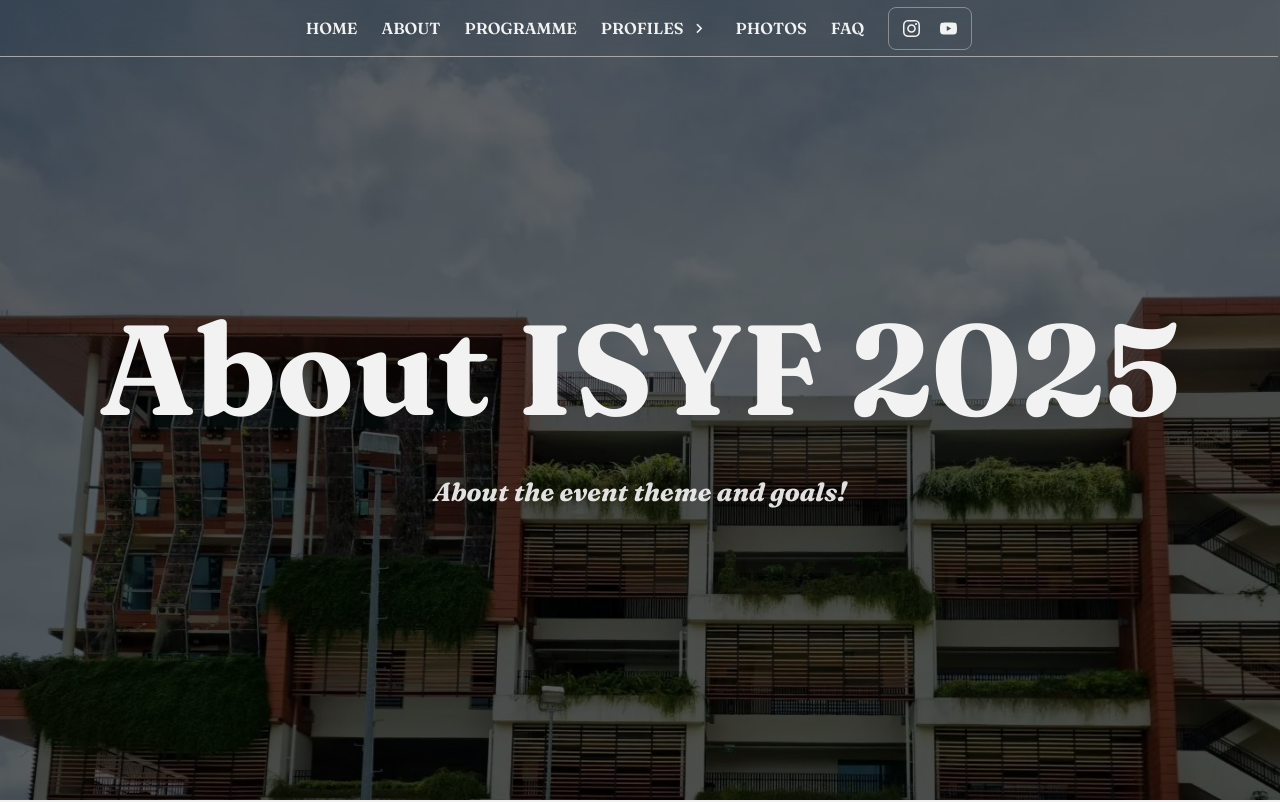
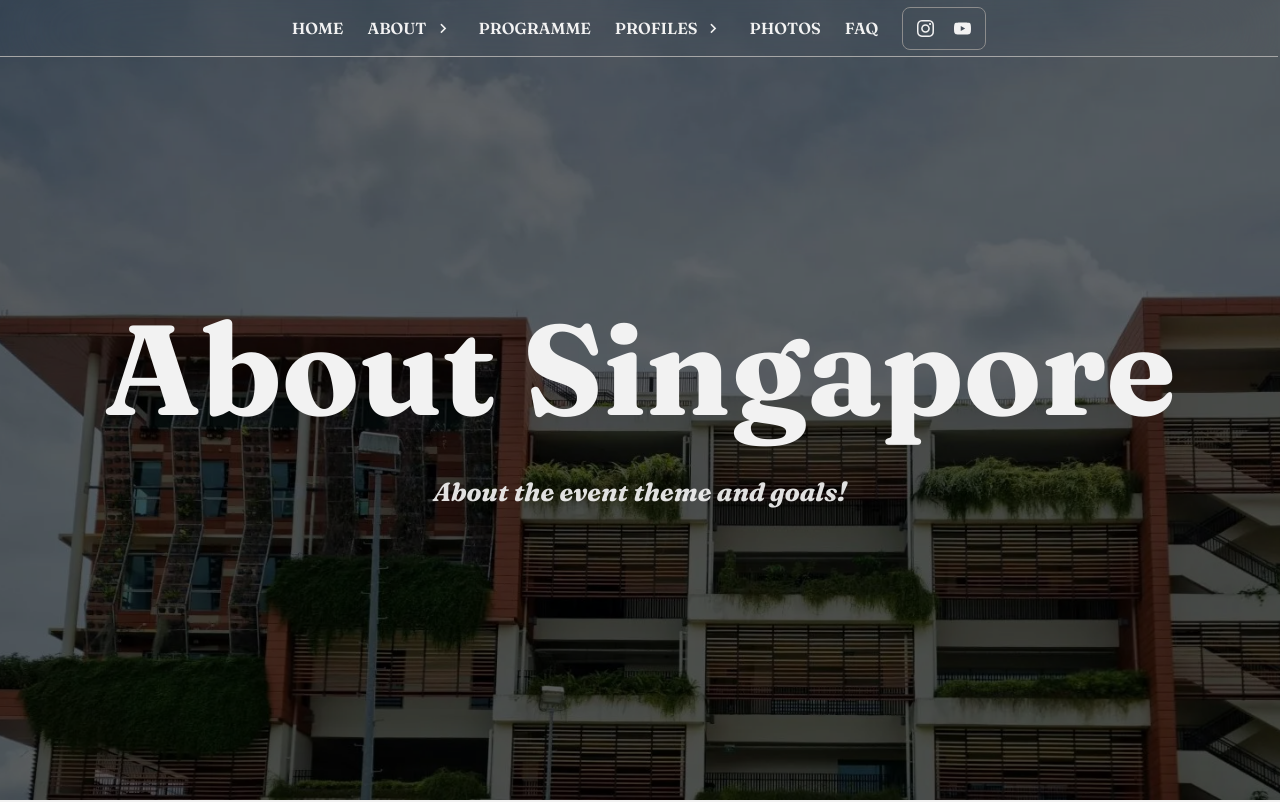
Before and after one commit to isyfmnp/isyf26, a Nuxt app: page /about/about_singapore in a window 1280 px wide. Shown: the top 802 px of the page. Built offline with nearby package versions, Linux system fonts and the light colour scheme.

Commit message:
update navbar with about pages

```diff
--- a/components/nav/bar.vue
+++ b/components/nav/bar.vue
@@ -18,9 +18,28 @@
       <a class="item" href="/">
         <span class="item-text">Home</span>
       </a>
-      <a class="item" href="/about">
-        <span class="item-text">About</span>
-      </a>
+      <div class="closed" :class="{ open: profilesOpen }">
+        <a class="item" @click="profilesOpen = !profilesOpen">
+          <span class="item-text"> About </span>
+          <span class="material-icons-outlined indicator">chevron_right</span>
+        </a>
+      <div class="subitems-wrapper">
+          <ul class="subitems">
+            <li>
+              <a href="/about/about_isyf">
+                <span class="item-text">About ISYF</span>
+              </a>
+            </li>
+            <li>
+              <a href="/about/about_singapore">
+                <span class="item-text">About Singapore</span>
+              </a>
+            </li>
+
+
+          </ul>
+        </div>
+      </div>
       <a class="item" href="/programme">
         <span class="item-text">Programme</span>
       </a>
--- a/pages/about/about_isyf.vue
+++ b/pages/about/about_isyf.vue
@@ -1,6 +1,6 @@
 <template>
   <Masthead>
-    <h1>About ISYF 2025</h1>
+    <h1>About ISYF 2026</h1>
     <h3>
       About the event theme and goals!
     </h3>
--- a/pages/about/about_singapore.vue
+++ b/pages/about/about_singapore.vue
@@ -1,6 +1,6 @@
 <template>
   <Masthead>
-    <h1>About ISYF 2025</h1>
+    <h1>About Singapore</h1>
     <h3>About the event theme and goals!</h3>
   </Masthead>
 
```
Also changed, not shown: 1 other file (tests, documents, lock files or other folders).
